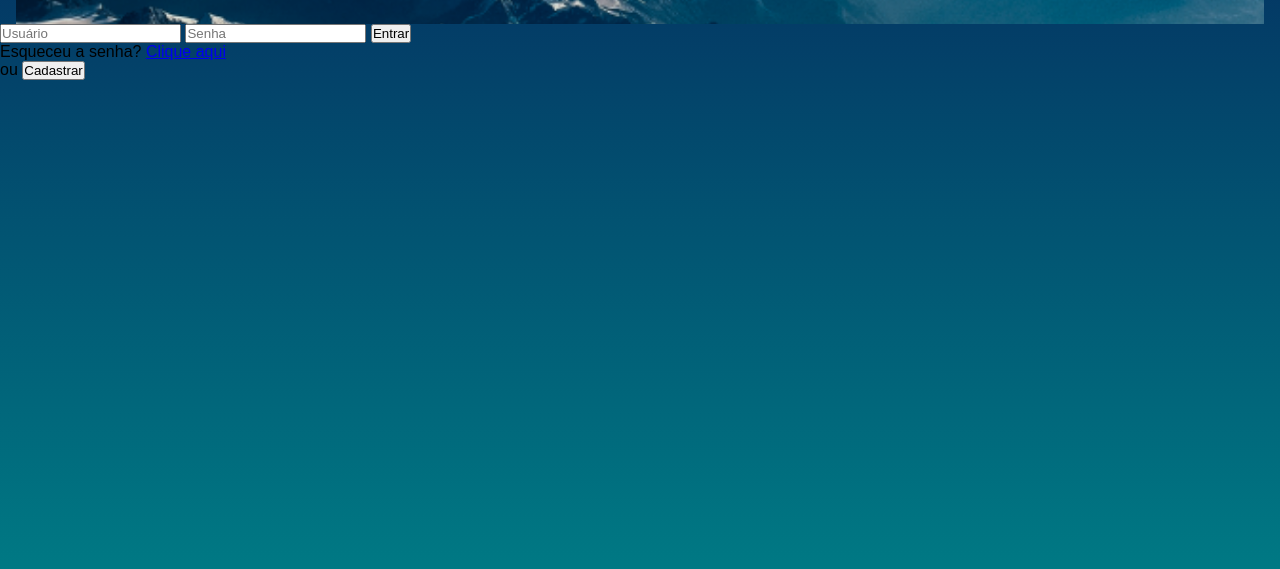
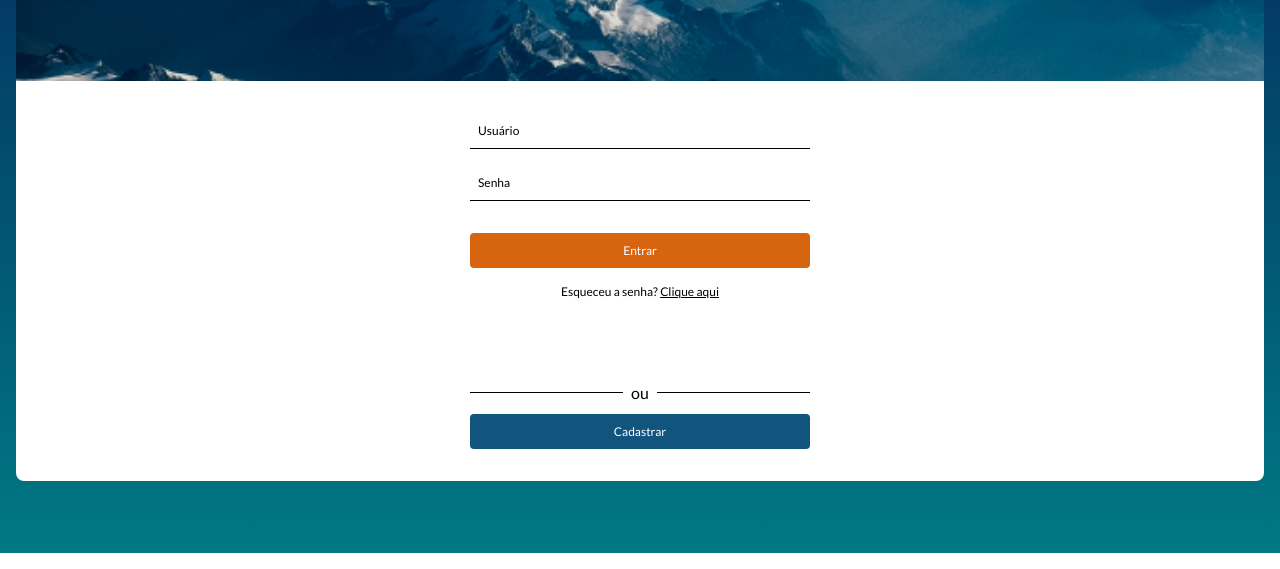
Before and after one commit to AnaMenozzi/sistema-login, a plain HTML site: page index.html in a window 1280 px wide. Shown: the part 247-816 px from the top of the page. Drawn offline with Linux system fonts and the light colour scheme; files whose address does not match are found by name.

Commit message:
create entrada.css

```diff
--- a/index.html
+++ b/index.html
@@ -13,16 +13,16 @@
     </section>
     <section class="entrada">
         <div class="login">
-            <form>
+            <form class="container">
                 <input id="username" type="text" placeholder="Usuário" class="login__campo">
                 <input id="password" type="password" placeholder="Senha" class="login__campo">
-                <button type="submit" id="entrar-botao">Entrar</button>
+                <button type="submit" id="entrar-botao" class="entrada__botao">Entrar</button>
             </form>
             <p class="login__rec">Esqueceu a senha? <a href=#>Clique aqui</a></p>
         </div>
-        <div class="cadastro">
-            <span>ou</span>
-            <button type="submit" id="cadastro-botao">Cadastrar</button>
+        <div class="cadastro container">
+            <span class="ou">ou</span>
+            <button type="submit" id="cadastro-botao" class="entrada__botao">Cadastrar</button>
         </div>
     </section>
 
--- a/styles.css
+++ b/styles.css
@@ -16,7 +16,7 @@
     margin: 0;
     padding: 0;
     box-sizing: border-box;
-    font-family: Arial, sans-serif;
+    font-family: "Lato", sans-serif;
   }
 
 body {
@@ -26,3 +26,10 @@ body {
     background-repeat: no-repeat;
     height: 100vh;
 }
+
+main {
+    display: flex;
+    justify-content: center;
+    flex-direction: column;
+    height: 100%;
+}
--- a/styles/entrada.css
+++ b/styles/entrada.css
@@ -0,0 +1,98 @@
+.entrada {
+    background-color: var(--cor-tres);
+    min-width: 328px;
+    height: 400px;
+    margin: 0 1em 1em;
+    border-radius: 0 0 8px 8px;
+    padding: 32px;
+    display: flex;
+    flex-direction: column;
+    justify-content: space-between;
+}
+
+.login {
+    display: flex;
+    flex-direction: column;
+    justify-content: center;
+    align-items: center;
+}
+
+
+.login__campo {
+    width: 100%;
+    font-size: 12px;
+    border-bottom: 1px solid #000;
+    padding: 10px 8px;
+    margin-bottom: 16px;
+}
+
+.login__campo::placeholder {
+    color: #000;
+}
+
+input {
+    border: none;
+}
+
+.entrada__botao {
+    font-size: 12px;
+    padding: 10px 8px;
+    width: 100%;
+    color: var(--cor-tres);
+    border-radius: 4px;
+    border: none;
+}
+
+#entrar-botao {
+    background-color: var(--cor-dois);
+    margin-block: 16px;
+}
+
+#cadastro-botao {
+    background-color: var(--cor-um);
+}
+
+.container {
+    width: 100%;
+    max-width: 340px;
+
+}
+
+.cadastro {
+    margin: 0 auto;
+}
+
+.login__rec {
+    font-size: 12px;
+    margin-bottom: 50px;
+}
+
+a {
+    color: #000;
+}
+
+.ou {
+    position: relative;
+    display: block;
+    text-align: center;
+    margin-bottom: 12px;
+}
+
+.ou::before,
+.ou::after {
+    width: 45%;
+    content: "";
+    position: absolute;
+    top: 50%;
+    height: 1px;
+    background-color: #000;
+    display: block;
+}
+
+.ou::before {
+    left: 0px;
+}
+
+.ou::after {
+    right: 0px;
+}
```
